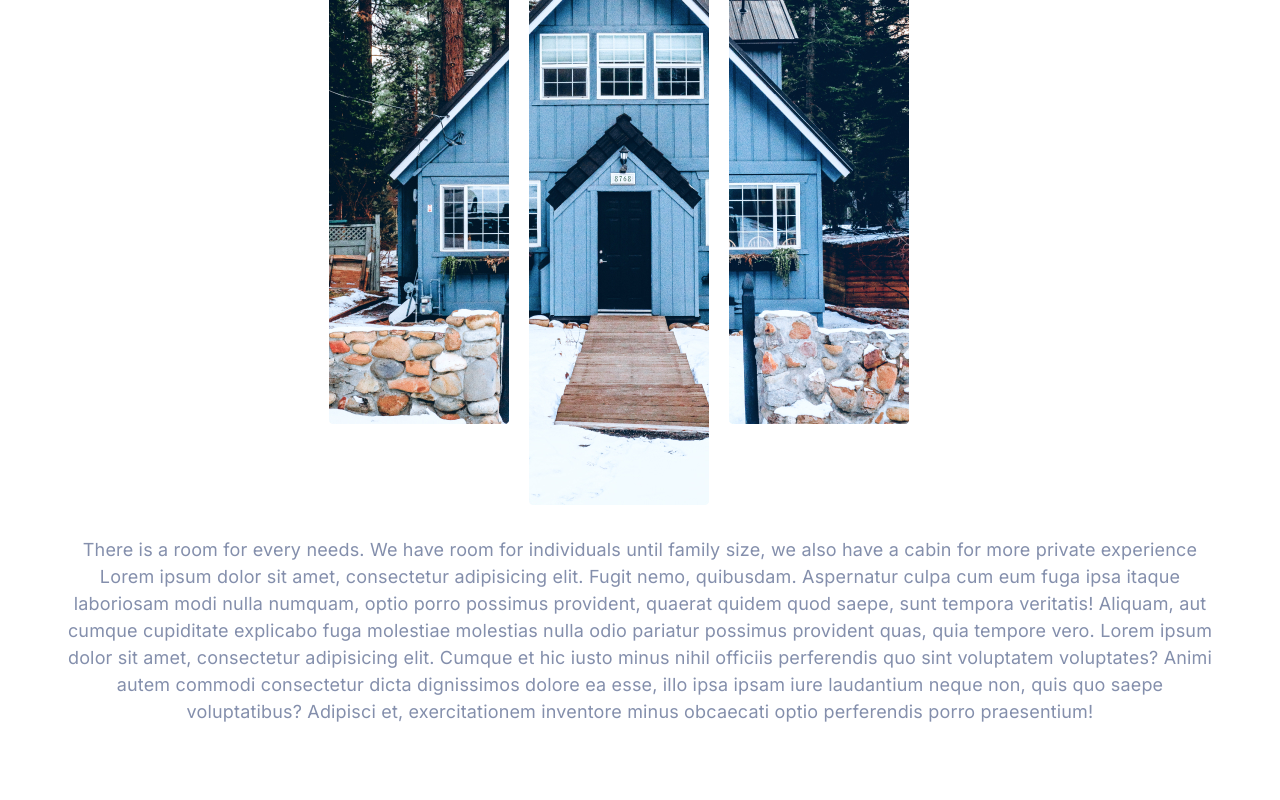
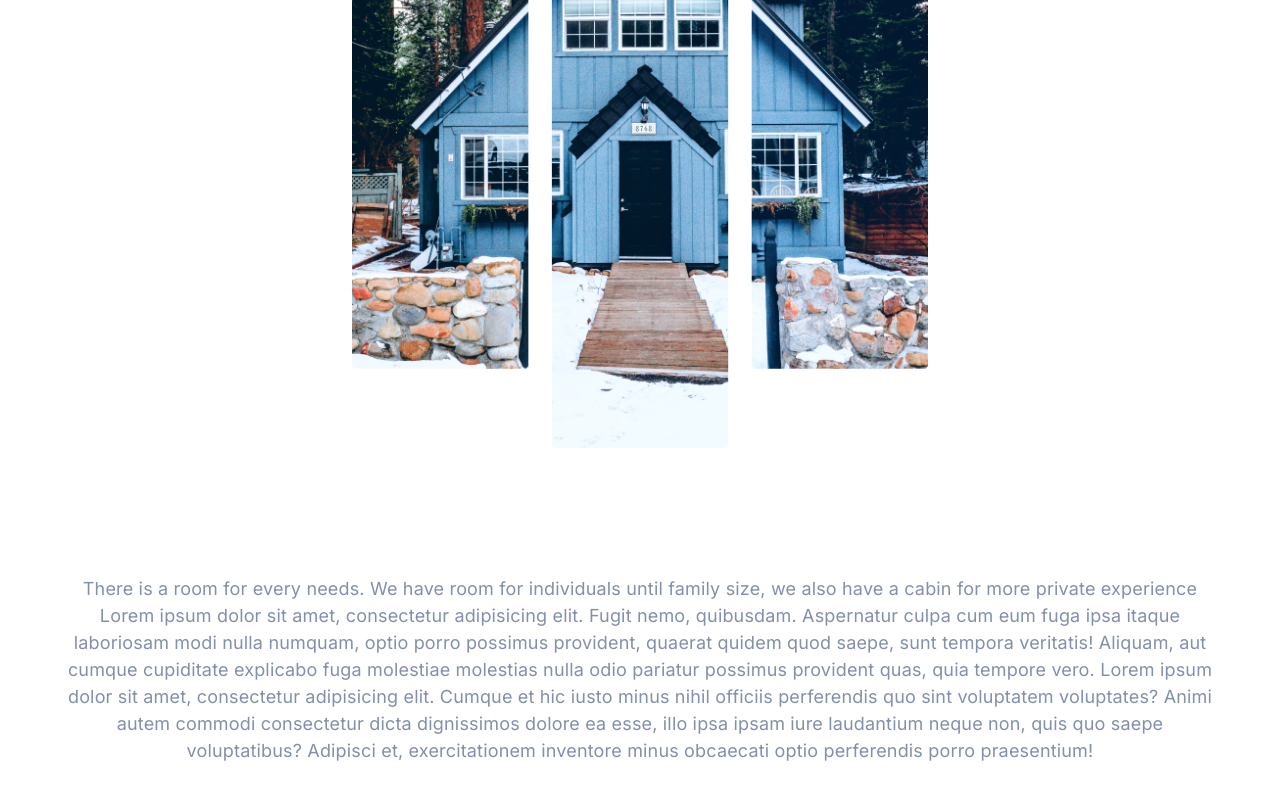
Before and after one commit to ShishlovFelix/cootelsLandingPage, a React (Create React App) app: page /reservation in a window 1280 px wide. Shown: the part 604-1404 px from the top of the page. Built offline with nearby package versions, Linux system fonts and the light colour scheme.

Commit message:
-layout refactor v2

```diff
--- a/src/components/contacsPage/contacs/contacs.jsx
+++ b/src/components/contacsPage/contacs/contacs.jsx
@@ -1,44 +1,18 @@
 import React from "react";
 import Container from "@mui/material/Container";
 import { Grid } from "@mui/material";
-import Typography from "@mui/material/Typography";
-import picture1 from "../../../pictures/manyPicture1.jpg";
-import ArrowForwardIcon from "@mui/icons-material/ArrowForward";
-import picture2 from "../../../pictures/manyPicture2.jpg";
-import picture3 from "../../../pictures/manyPicture3.jpg";
+import {
+  MainParagraph,
+  MainTitle,
+} from "../../../layoutStylesComponents/BaseComponents";
 
 const Contacs = () => {
   return (
-    <Container maxWidth="lg" sx={{ display: "block", height: "1176px" }}>
-      <Grid container sx={{ display: "block" }}>
-        <Grid
-          item
-          xs={12}
-          sx={{ display: "block", textAlign: "center", margin: "auto" }}
-        >
-          <Typography
-            sx={{
-              marginTop: "168px",
-              fontFamily: "Montserrat",
-              fontWeight: 600,
-              fontSize: "48px",
-              lineHeight: "150%",
-              letterSpacing: "-0.01em",
-              color: "#192252",
-            }}
-          >
-            Contacs
-          </Typography>
-          <Typography
-            sx={{
-              marginTop: "50px",
-              fontFamily: "Inter",
-              fontWeight: 400,
-              fontSize: "18px",
-              lineHeight: "150%",
-              color: "#848FAC",
-            }}
-          >
+    <Container maxWidth="lg">
+      <Grid container>
+        <Grid item xs={12} sx={{ textAlign: "center" }}>
+          <MainTitle marginTop="125px">Contacs</MainTitle>
+          <MainParagraph marginTop="70px">
             There is a room for every needs. We have room for individuals until
             family size, we also have a cabin for more private experience Lorem
             ipsum dolor sit amet, consectetur adipisicing elit. Ad assumenda
@@ -51,7 +25,7 @@ const Contacs = () => {
             veritatis. Accusamus aut debitis dolorem laudantium maiores
             necessitatibus odio quas recusandae reiciendis, repellat repudiandae
             temporibus voluptatem voluptatum!
-          </Typography>
+          </MainParagraph>
         </Grid>
       </Grid>
     </Container>
--- a/src/components/mainPage/how/how.jsx
+++ b/src/components/mainPage/how/how.jsx
@@ -1,12 +1,10 @@
 import React from "react";
 import { Grid, Stack } from "@mui/material";
-
 import Container from "@mui/material/Container";
 import Accordion from "@mui/material/Accordion";
 import AccordionSummary from "@mui/material/AccordionSummary";
 import AccordionDetails from "@mui/material/AccordionDetails";
 import ExpandMoreIcon from "@mui/icons-material/ExpandMore";
-
 import {
   CardLink,
   HowParagraph,
@@ -19,7 +17,6 @@ const How = () => {
   return (
     <Container
       maxWidth="lg"
-      // sx={{ display: "flex", justifyContent: "space-between", height: "596px" }}
     >
       <Grid container flexDirection="row" alignItems="center">
         <Stack
--- a/src/components/reservationPage/reservation/reservation.jsx
+++ b/src/components/reservationPage/reservation/reservation.jsx
@@ -1,77 +1,28 @@
 import React from "react";
 import { Grid } from "@mui/material";
-import Typography from "@mui/material/Typography";
-import picture1 from "../../../pictures/naturePicture1.jpg";
-import picture2 from "../../../pictures/naturePicture2.jpg";
-import picture3 from "../../../pictures/naturePicture3.jpg";
+import houseImage from "../../../pictures/house.png";
 import Container from "@mui/material/Container";
+import {
+  MainParagraph,
+  MainTitle,
+} from "../../../layoutStylesComponents/BaseComponents";
 
 const Reservation = () => {
   return (
-    <Container maxWidth="lg" sx={{ display: "block", height: "1176px" }}>
-      <Grid container sx={{ display: "block" }}>
-        <Grid item xs={12} sx={{ display: "block", textAlign: "center" }}>
-          <Typography
-            sx={{
-              marginTop: "168px",
-              fontFamily: "Montserrat",
-              fontWeight: 600,
-              fontSize: "48px",
-              lineHeight: "150%",
-              letterSpacing: "-0.01em",
-              color: "#192252",
-            }}
-          >
-            Nature, Warmth, and Beauty in One Space
-          </Typography>
+    <Container maxWidth="lg">
+      <Grid container>
+        <Grid item xs={12} sx={{ textAlign: "center", marginTop: "125px" }}>
+          <MainTitle>Nature, Warmth, and Beauty in One Space</MainTitle>
+        </Grid>
+        <Grid item xs={6} sx={{ margin: "80px auto" }}>
+          <img src={houseImage} alt="noPicture" style={{ width: "100%" }} />
         </Grid>
         <Grid
           item
-          xs={6}
-          sx={{
-            display: "flex",
-            justifyContent: "space-around",
-            margin: "0px 0px 0px 225px",
-          }}
+          xs={12}
+          sx={{ display: "block", textAlign: "center", margin: "40px auto" }}
         >
-          <Grid
-            xs={2}
-            sx={{
-              margin: "80px 24px 0px 0px",
-            }}
-          >
-            <img src={picture1} alt="no picture" />
-          </Grid>
-          <Grid
-            item
-            xs={2}
-            sx={{
-              margin: "161px 24px 0px 0px",
-            }}
-          >
-            <img src={picture2} alt="no picture" />
-          </Grid>
-          <Grid
-            item
-            xs={2}
-            sx={{
-              marginTop: "80px",
-            }}
-          >
-            <img src={picture3} alt="no picture" />
-          </Grid>
-        </Grid>
-        <Grid item xs={12} sx={{ display: "block", textAlign: "center" }}>
-          <Typography
-            sx={{
-              marginTop: "24px",
-              fontFamily: "Inter",
-              fontWeight: 400,
-              fontSize: "18px",
-              lineHeight: "150%",
-              color: "#848FAC",
-            }}
-          >
+          <MainParagraph>
             There is a room for every needs. We have room for individuals until
             family size, we also have a cabin for more private experience Lorem
             ipsum dolor sit amet, consectetur adipisicing elit. Fugit nemo,
@@ -86,7 +37,7 @@ const Reservation = () => {
             ipsam iure laudantium neque non, quis quo saepe voluptatibus?
             Adipisci et, exercitationem inventore minus obcaecati optio
             perferendis porro praesentium!
-          </Typography>
+          </MainParagraph>
         </Grid>
       </Grid>
     </Container>
--- a/src/components/roomsPage/rooms/rooms.jsx
+++ b/src/components/roomsPage/rooms/rooms.jsx
@@ -1,44 +1,23 @@
 import React from "react";
 import Container from "@mui/material/Container";
 import { Grid } from "@mui/material";
-import Typography from "@mui/material/Typography";
+
 import picture1 from "../../../pictures/manyPicture1.jpg";
 import picture2 from "../../../pictures/manyPicture2.jpg";
 import picture3 from "../../../pictures/manyPicture3.jpg";
+import {
+  MainParagraph,
+  MainTitle,
+} from "../../../layoutStylesComponents/BaseComponents";
 
 const Rooms = () => {
   return (
-    <Container maxWidth="lg" sx={{ display: "block" }}>
-      <Grid container sx={{ display: "block" }}>
-        <Grid
-          item
-          xs={12}
-          sx={{ display: "block", textAlign: "center", margin: "auto" }}
-        >
-          <Typography
-            sx={{
-              marginTop: "125px",
-              fontFamily: "Montserrat",
-              fontWeight: 600,
-              fontSize: "48px",
-              lineHeight: "150%",
-              letterSpacing: "-0.01em",
-              color: "#192252",
-            }}
-          >
-            Single Room
-          </Typography>
+    <Container maxWidth="lg">
+      <Grid container>
+        <Grid item xs={12} sx={{ textAlign: "center" }}>
+          <MainTitle marginTop="125px">Single Room</MainTitle>
           <img style={{ marginTop: "80px" }} src={picture1} alt="no picture" />
-          <Typography
-            sx={{
-              marginTop: "70px",
-              fontFamily: "Inter",
-              fontWeight: 400,
-              fontSize: "18px",
-              lineHeight: "150%",
-              color: "#848FAC",
-            }}
-          >
+          <MainParagraph marginTop="70px">
             There is a room for every needs. We have room for individuals until
             family size, we also have a cabin for more private experience Lorem
             ipsum dolor sit amet, consectetur adipisicing elit. Alias amet autem
@@ -47,37 +26,12 @@ const Rooms = () => {
             Aspernatur assumenda autem blanditiis ducimus enim exercitationem,
             facilis incidunt laborum magni molestiae odit officia ratione sequi
             soluta sunt totam ullam voluptate voluptatem.
-          </Typography>
+          </MainParagraph>
         </Grid>
-        <Grid
-          item
-          xs={12}
-          sx={{ display: "block", textAlign: "center", margin: "auto" }}
-        >
-          <Typography
-            sx={{
-              marginTop: "125px",
-              fontFamily: "Montserrat",
-              fontWeight: 600,
-              fontSize: "48px",
-              lineHeight: "150%",
-              letterSpacing: "-0.01em",
-              color: "#192252",
-            }}
-          >
-            Double Room
-          </Typography>
+        <Grid item xs={12} sx={{ textAlign: "center" }}>
+          <MainTitle marginTop="125px">Double Room</MainTitle>
           <img style={{ marginTop: "80px" }} src={picture2} alt="no picture" />
-          <Typography
-            sx={{
-              marginTop: "70px",
-              fontFamily: "Inter",
-              fontWeight: 400,
-              fontSize: "18px",
-              lineHeight: "150%",
-              color: "#848FAC",
-            }}
-          >
+          <MainParagraph marginTop="70px">
             Best for couple, seek happiness in intimacy without worry of being
             disturbed. Feel the whole world just for you two Lorem ipsum dolor
             sit amet, consectetur adipisicing elit. Alias architecto, atque
@@ -86,37 +40,12 @@ const Rooms = () => {
             eligendi, impedit necessitatibus nemo nostrum quam quibusdam quidem
             repellendus repudiandae. Alias aperiam cum cumque deserunt dolor
             dolores eum inventore neque quasi ut!
-          </Typography>
+          </MainParagraph>
         </Grid>
-        <Grid
-          item
-          xs={12}
-          sx={{ display: "block", textAlign: "center", margin: "auto" }}
-        >
-          <Typography
-            sx={{
-              marginTop: "125px",
-              fontFamily: "Montserrat",
-              fontWeight: 600,
-              fontSize: "48px",
-              lineHeight: "150%",
-              letterSpacing: "-0.01em",
-              color: "#192252",
-            }}
-          >
-            Cootage
-          </Typography>
+        <Grid item xs={12} sx={{ textAlign: "center" }}>
+          <MainTitle marginTop="125px">Cootage</MainTitle>
           <img style={{ marginTop: "80px" }} src={picture3} alt="no picture" />
-          <Typography
-            sx={{
-              margin: "70px 0px 100px 0px",
-              fontFamily: "Inter",
-              fontWeight: 400,
-              fontSize: "18px",
-              lineHeight: "150%",
-              color: "#848FAC",
-            }}
-          >
+          <MainParagraph margin="70px auto">
             Best for family or group. One cootage can fit up to 5 people. Made
             stronger bond with your family or friends Lorem ipsum dolor sit
             amet, consectetur adipisicing elit. Culpa in, sequi. Dolor iste
@@ -125,7 +54,7 @@ const Rooms = () => {
             exercitationem explicabo fugiat illo ipsum itaque, magnam non
             pariatur provident quaerat quas quisquam quod rem reprehenderit
             sapiente sed sint sit ullam, voluptatem voluptatum?
-          </Typography>
+          </MainParagraph>
         </Grid>
       </Grid>
     </Container>
```
